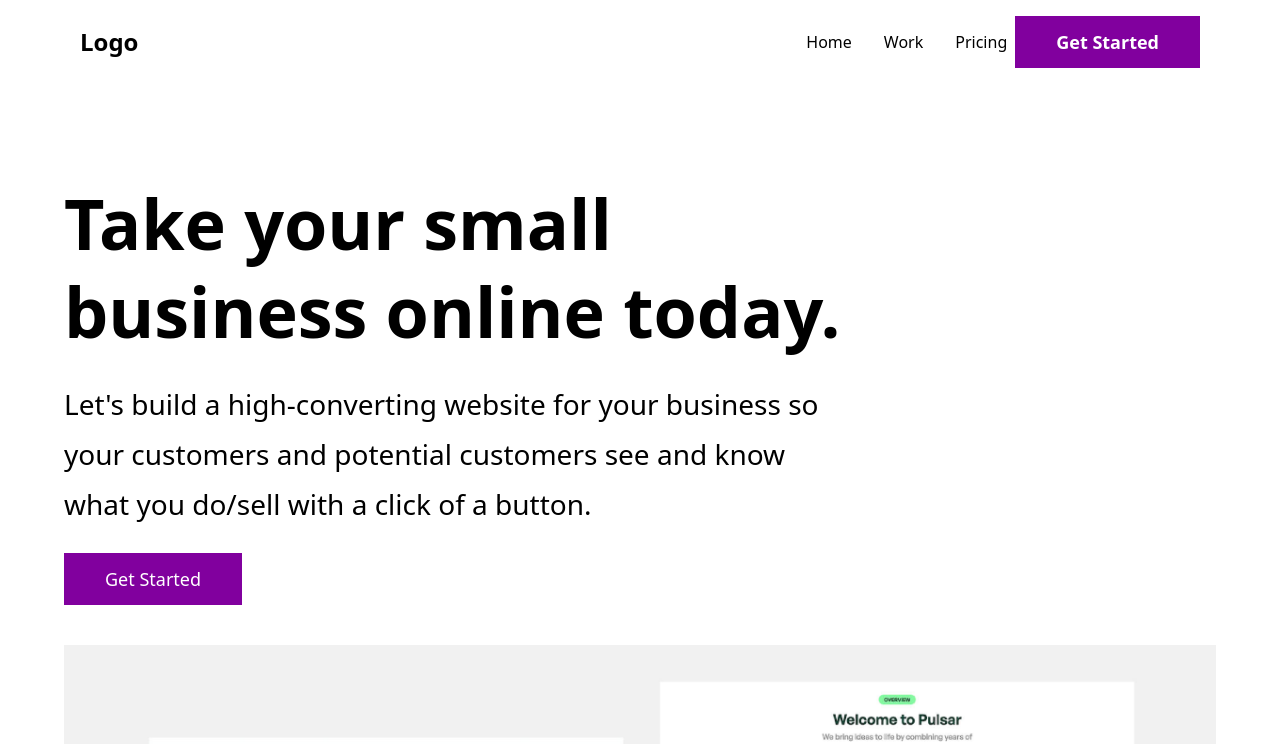
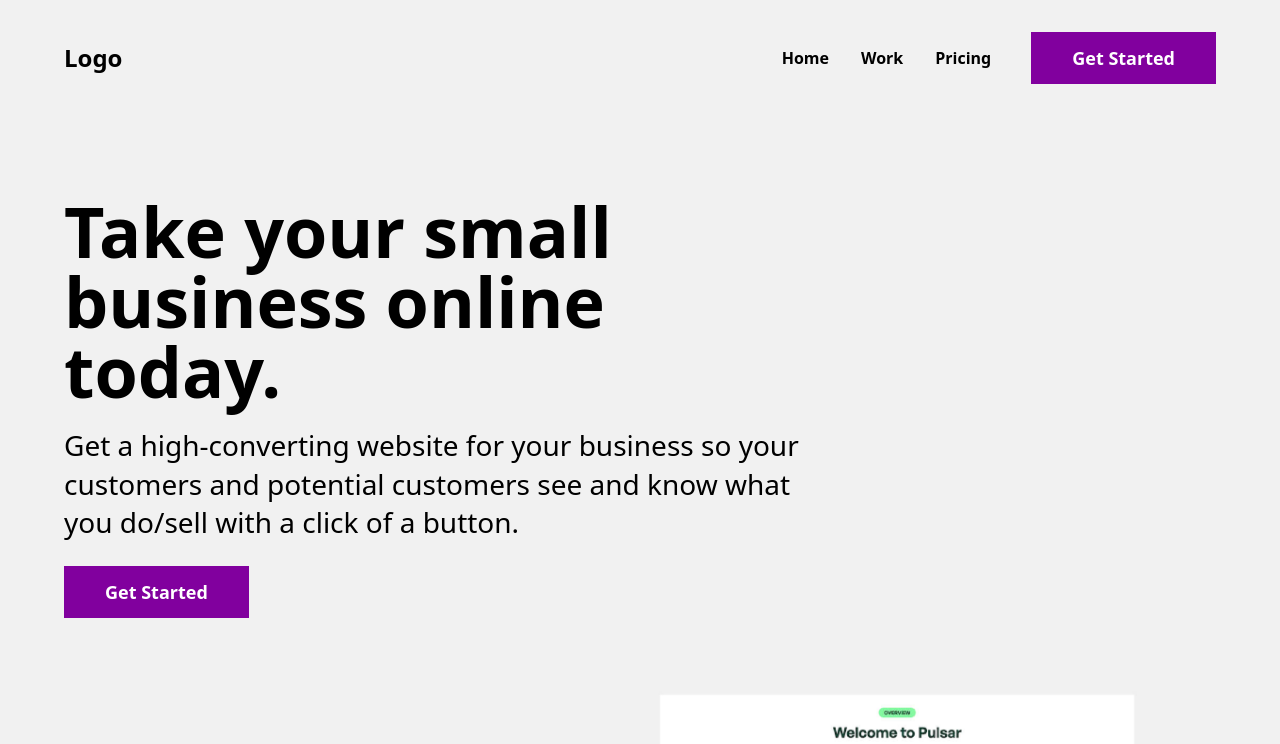
Before and after one commit to NormaWeb/Webpadi, a React (Vite) app: page / in a window 1280 px wide. Shown: the top 744 px of the page. Built offline with nearby package versions, Linux system fonts and the light colour scheme; a web font is replaced by a local one.

Commit message:
Nav and Hero Section Fix

```diff
--- a/src/App.jsx
+++ b/src/App.jsx
@@ -6,9 +6,10 @@ import { FAQs, Launch, Onlinebusiness, Pricing, Simplified, Smallbusiness, Websi
 const App = () => (
   <Mainlayout>
 
-    <section className="padding b">
+    <section className="padding-x padding-t bg-slate-gray">
       <Smallbusiness />
     </section>
+
     <section className="padding bg-primary">
       <Onlinebusiness />
     </section>
--- a/src/Layout/Mainlayout.jsx
+++ b/src/Layout/Mainlayout.jsx
@@ -7,7 +7,7 @@ function Mainlayout({ children }) {
     <main className="relative">
       <Nav></Nav>
 
-      <div>{children}</div>
+      {children}
 
       <Footer></Footer>
     </main>
--- a/src/components/Button.jsx
+++ b/src/components/Button.jsx
@@ -1,7 +1,7 @@
 const Button = ({ label, backgroundColor, textColor, borderColor, fullWidth }) => {
 
     return (
-      <button className={`flex justify-center items-center gap-2 px-10 py-4 border font-montserrat text-lg leading-none
+      <button className={`flex justify-center items-center gap-2 px-10 py-4 border font-montserrat font-semibold text-lg leading-none
       ${backgroundColor
           ? `${backgroundColor} ${textColor} ${borderColor}`
           : "bg-primary text-white border-primary"}
--- a/src/components/Nav.jsx
+++ b/src/components/Nav.jsx
@@ -1,25 +1,43 @@
-import React from 'react';
+import React, { useState } from 'react';
 import Button from './Button';
 
 function Navbar() {
+  const [toggleMenu, setToggleMenu] = useState(false);
+
   return (
-    <nav className="bg-white px-4 lg:px-20 py-4">
-      <div className="container mx-auto flex flex-col lg:flex-row items-center">
-        <a href="#" className="text-2xl font-semibold mb-4 lg:mb-0 lg:mr-16">Logo</a>
-        <div className="lg:flex-grow">
-          <ul className="flex flex-col lg:flex-row lg:justify-end space-y-4 lg:space-y-0 lg:space-x-8 ">
-            <li><a href="#home" className="hover:text-primary">Home</a></li>
-            <li><a href="#our-work" className="hover:text-primary">Work</a></li>
-            <li><a href="#our-pricing" className="hover:text-primary">Pricing</a></li>
+    <nav className="bg-slate-gray px-4 lg:px-[4rem] pb-4 pt-8">
+      <div className="container mx-auto flex flex-col lg:flex-row lg:items-center">
+
+        <div className="flex items-center justify-between">
+          <a href="#" className="text-2xl font-semibold">Logo</a>
+
+          <div className="flex gap-3 items-center lg:hidden">
+            {/* Mobile navigation toggle */}
+            <div className="lg:hidden flex items-center">
+              <button onClick={() => setToggleMenu(!toggleMenu)}>
+                MENU
+              </button>
+            </div>
+          </div>
+
+        </div>
+
+
+        <div className={`lg:flex lg:ms-auto ${!toggleMenu && "hidden"} mt-5 lg:mt-0`}>
+          <ul className="flex flex-col lg:flex-row lg:justify-end lg:items-center space-y-4 lg:space-y-0 lg:space-x-8 lg:me-10">
+            <li><a href="#home" className="font-semibold hover:text-primary">Home</a></li>
+            <li><a href="#our-work" className="font-semibold hover:text-primary">Work</a></li>
+            <li><a href="#our-pricing" className="font-semibold hover:text-primary">Pricing</a></li>
           </ul>
-        </div>
-        <div className='lg:ml-auto'>
-          <div className='bg-primary hover:bg-purple-800 text-white font-semibold ml-2'>
+
+          <div className='font-semibold mt-5 lg:mt-0'>
             <Button label="Get Started" />
           </div>
         </div>
+
+
       </div>
-    </nav>
+    </nav >
   );
 }
 
--- a/src/sections/Smallbusiness.jsx
+++ b/src/sections/Smallbusiness.jsx
@@ -5,16 +5,13 @@ import Image1 from '../assets/Image1.png';
 const Smallbusiness = () => {
     return (
         <div className="">
-            <div>
-                <h1 className='text-7xl font-semibold leading-tight'>Take your small <br />
-                    business online today.</h1> <br />
-                <p className='text-3xl'>Let's build a high-converting website for your business so <br />
-                    your customers and potential customers see and know <br />
-                    what you do/sell with a click of a button.</p> <br />
+            <div className='lg:max-w-[65%]'>
+                <h1 className='text-5xl lg:text-7xl/none font-semibold mb-5'>Take your small business online today.</h1>
+                <p className='text-[23px]/normal md:text-3xl/snug mb-6'>Get a high-converting website for your business so
+                    your customers and potential customers see and know
+                    what you do/sell with a click of a button.</p>
 
-                <div className="flex max-sm:justify-end items-center max-sm:w-full mb-5">
-                    <Button label="Get Started" />
-                </div>
+                <Button label="Get Started" />
             </div>
 
 
--- a/tailwind.config.js
+++ b/tailwind.config.js
@@ -5,6 +5,9 @@ export default {
     "./src/**/*.{js,ts,jsx,tsx}",
   ],
   theme: {
+    container: {
+      center: true,
+    },
     fontSize: {
       xs: ['12px', '16px'],
       sm: ['14px', '20px'],
@@ -14,6 +17,7 @@ export default {
       '2xl': ['24px', '29.26px'],
       '3xl': ['28px', '50px'],
       '4xl': ['48px', '58px'],
+      '5xl': ['3.2rem', '60px'],
       '6xl': ['60px', '90px'],
       '7xl': ['70px', '100px'],
       '8xl': ['96px', '106px']
@@ -36,10 +40,7 @@ export default {
       colors: {
         'primary': "#81009e",
         "white": "#ffffff",
-        // "slate-gray": "#eaedfe",
-        "slate-gray": "hsl(150deg 12.5% 96.86%)",
-
-
+        "slate-gray": "#f1f1f1",
       },
       boxShadow: {
         '3xl': '0 10px 40px rgba(0, 0, 0, 0.1)'
```
